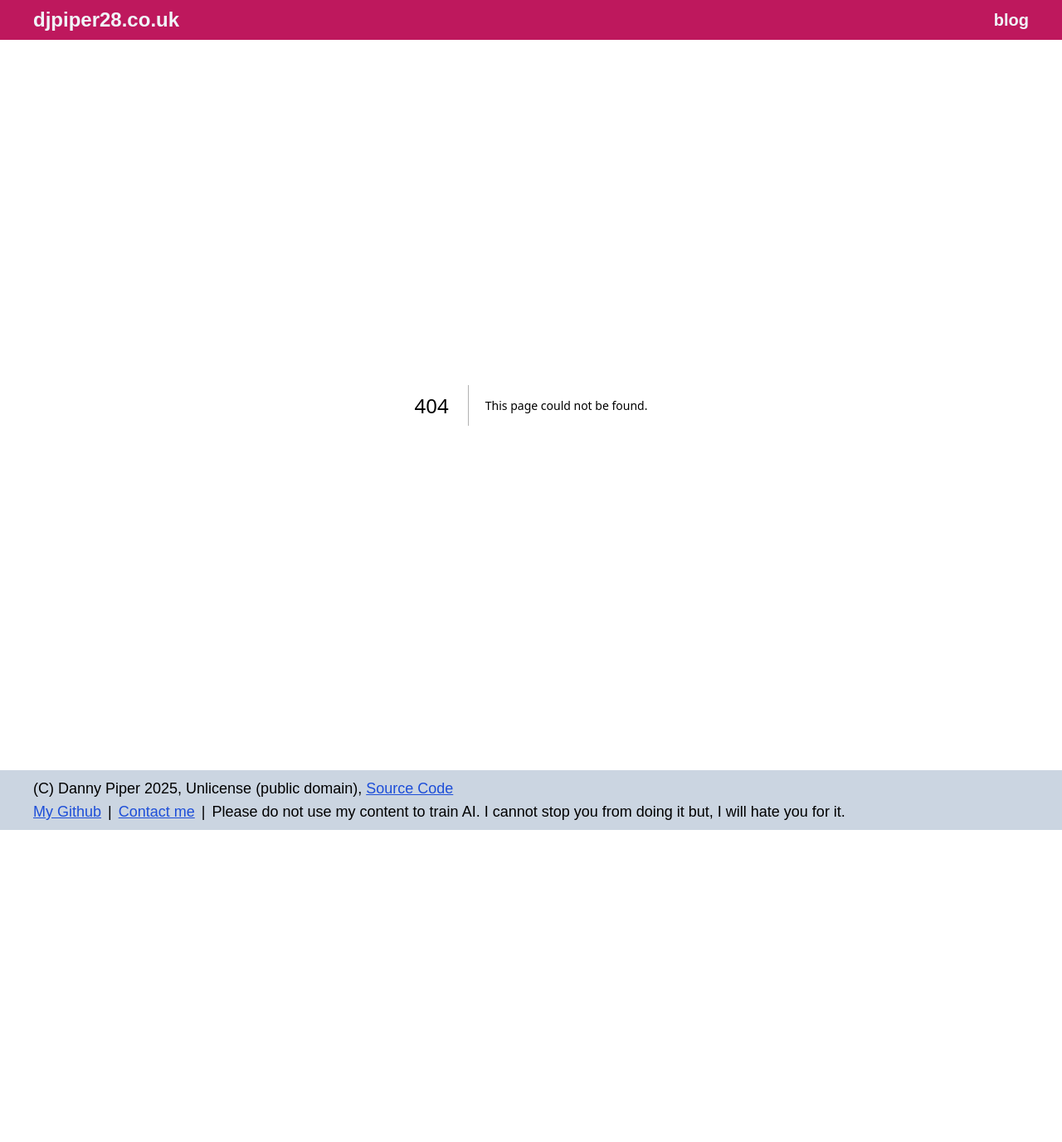
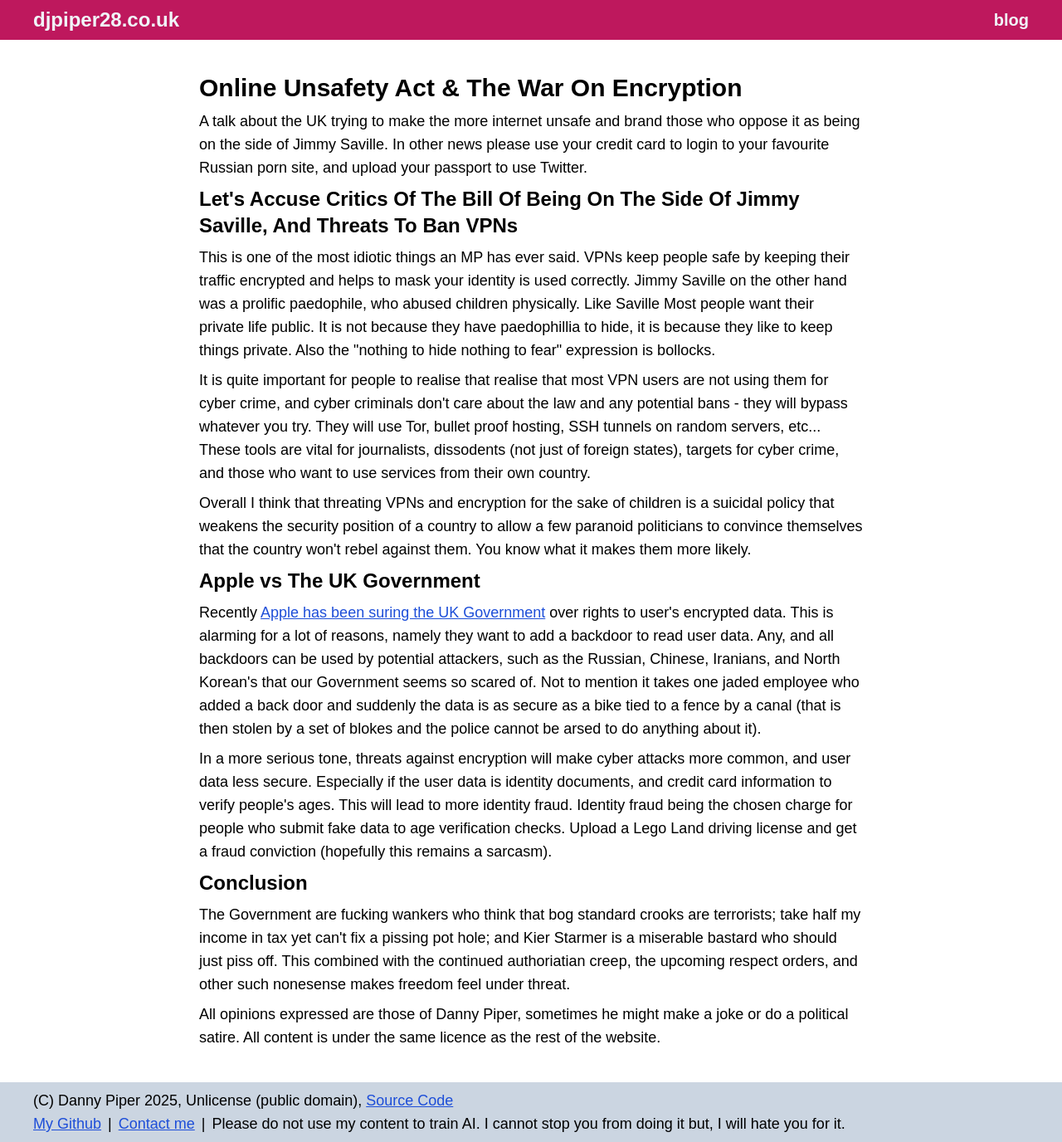
Before and after one commit to djpiper28/my-website, a Next.js app: page /blog/2025/08/online_unsafety_act in a window 1280 px wide. Before the commit this address had no page. Shown: the whole page at 83% size. Before the commit the page ends 1000 px from the top, so only its background shows below. Built offline with nearby package versions, Linux system fonts and the light colour scheme.

Commit message:
feat: added a blog post about the shit online safety act

```diff
--- /dev/null
+++ b/src/app/blog/2025/08/online_unsafety_act/meta.tsx
@@ -0,0 +1,8 @@
+import { BlogMeta } from "@/app/blog/meta";
+
+export const meta: BlogMeta = {
+  title: "Online Unsafety Act & The War On Encryption",
+  description:
+    "A talk about the UK trying to make the more internet unsafe and brand those who oppose it as being on the side of Jimmy Saville. In other news please use your credit card to login to your favourite Russian porn site, and upload your passport to use Twitter.",
+  release: new Date(2025, 7, 2),
+};
--- /dev/null
+++ b/src/app/blog/2025/08/online_unsafety_act/page.tsx
@@ -0,0 +1,77 @@
+import { H1 } from "@/components/typrography/H1";
+import { H2 } from "@/components/typrography/H2";
+import { Link } from "@/components/typrography/Link";
+import { P } from "@/components/typrography/P";
+import { meta } from "./meta";
+
+export default function Page() {
+  return (
+    <>
+      <H1>{meta.title}</H1>
+      <P>{meta.description}</P>
+      <H2>
+        Let&apos;s Accuse Critics Of The Bill Of Being On The Side Of Jimmy
+        Saville, And Threats To Ban VPNs
+      </H2>
+      <P>
+        This is one of the most idiotic things an MP has ever said. VPNs keep
+        people safe by keeping their traffic encrypted and helps to mask your
+        identity is used correctly. Jimmy Saville on the other hand was a
+        prolific paedophile, who abused children physically. Like Saville Most
+        people want their private life public. It is not because they have
+        paedophillia to hide, it is because they like to keep things private.
+        Also the &quot;nothing to hide nothing to fear&quot; expression is
+        bollocks.
+      </P>
+      <P>
+        It is quite important for people to realise that realise that most VPN
+        users are not using them for cyber crime, and cyber criminals don&apos;t
+        care about the law and any potential bans - they will bypass whatever
+        you try. They will use Tor, bullet proof hosting, SSH tunnels on random
+        servers, etc... These tools are vital for journalists, dissodents (not
+        just of foreign states), targets for cyber crime, and those who want to
+        use services from their own country.
+      </P>
+      <P>
+        Overall I think that threating VPNs and encryption for the sake of
+        children is a suicidal policy that weakens the security position of a
+        country to allow a few paranoid politicians to convince themselves that
+        the country won&apos;t rebel against them. You know what it makes them
+        more likely.
+      </P>
+      <H2>Apple vs The UK Government</H2>
+      <P>
+        Recently{" "}
+        <Link href="https://www.bbc.co.uk/news/articles/c20g288yldko">
+          Apple has been suring the UK Government
+        </Link>{" "}
+        over rights to user&apos;s encrypted data. This is alarming for a lot of
+        reasons, namely they want to add a backdoor to read user data. Any, and
+        all backdoors can be used by potential attackers, such as the Russian,
+        Chinese, Iranians, and North Korean&apos;s that our Government seems so
+        scared of. Not to mention it takes one jaded employee who added a back
+        door and suddenly the data is as secure as a bike tied to a fence by a
+        canal (that is then stolen by a set of blokes and the police cannot be
+        arsed to do anything about it).
+      </P>
+      <P>
+        In a more serious tone, threats against encryption will make cyber
+        attacks more common, and user data less secure. Especially if the user
+        data is identity documents, and credit card information to verify
+        people&apos;s ages. This will lead to more identity fraud. Identity
+        fraud being the chosen charge for people who submit fake data to age
+        verification checks. Upload a Lego Land driving license and get a fraud
+        conviction (hopefully this remains a sarcasm).
+      </P>
+      <H2>Conclusion</H2>
+      <P>
+        The Government are fucking wankers who think that bog standard crooks
+        are terrorists; take half my income in tax yet can&apos;t fix a pissing
+        pot hole; and Kier Starmer is a miserable bastard who should just piss
+        off. This combined with the continued authoriatian creep, the upcoming
+        respect orders, and other such nonesense makes freedom feel under
+        threat.
+      </P>
+    </>
+  );
+}
--- /dev/null
+++ b/src/app/blog/layout.tsx
@@ -0,0 +1,25 @@
+import type { Metadata } from "next";
+import { ReactNode } from "react";
+import { P } from "@/components/typrography/P";
+
+export const metadata: Metadata = {
+  title: "Blogs @ djpiper28.co.uk",
+  description: "Contains all of Danny's blog posts.",
+};
+
+interface Props {
+  children: ReactNode;
+}
+
+export default function RootLayout({ children }: Readonly<Props>) {
+  return (
+    <div className="flex flex-col gap-2 px-2 md:px-5 lg:px-10 xl:px-40 2xl:px-52">
+      {children}
+      <P>
+        All opinions expressed are those of Danny Piper, sometimes he might make
+        a joke or do a political satire. All content is under the same licence
+        as the rest of the website.
+      </P>
+    </div>
+  );
+}
--- a/src/app/layout.tsx
+++ b/src/app/layout.tsx
@@ -19,7 +19,7 @@ export default function RootLayout({ children }: Readonly<Props>) {
     <html lang="en">
       <body className="flex flex-col justify-between min-h-screen">
         <Navbar />
-        <div className="flex-1 md:px-10 md:py-10 p-2">
+        <div className="flex-1 md:px-10 md:py-10 lg:px-14 xl:px-20 2xl:px-40 p-2">
           <div className="flex flex-col gap-2">{children}</div>
         </div>
         <Footer />
```
Also changed, not shown: src/app/_blog_wip/leftist_manifestos/meta.tsx (renamed from src/app/blog/2025/08/leftist_manifestos/meta.tsx), src/app/_blog_wip/leftist_manifestos/page.tsx (renamed from src/app/blog/2025/08/leftist_manifestos/page.tsx).
